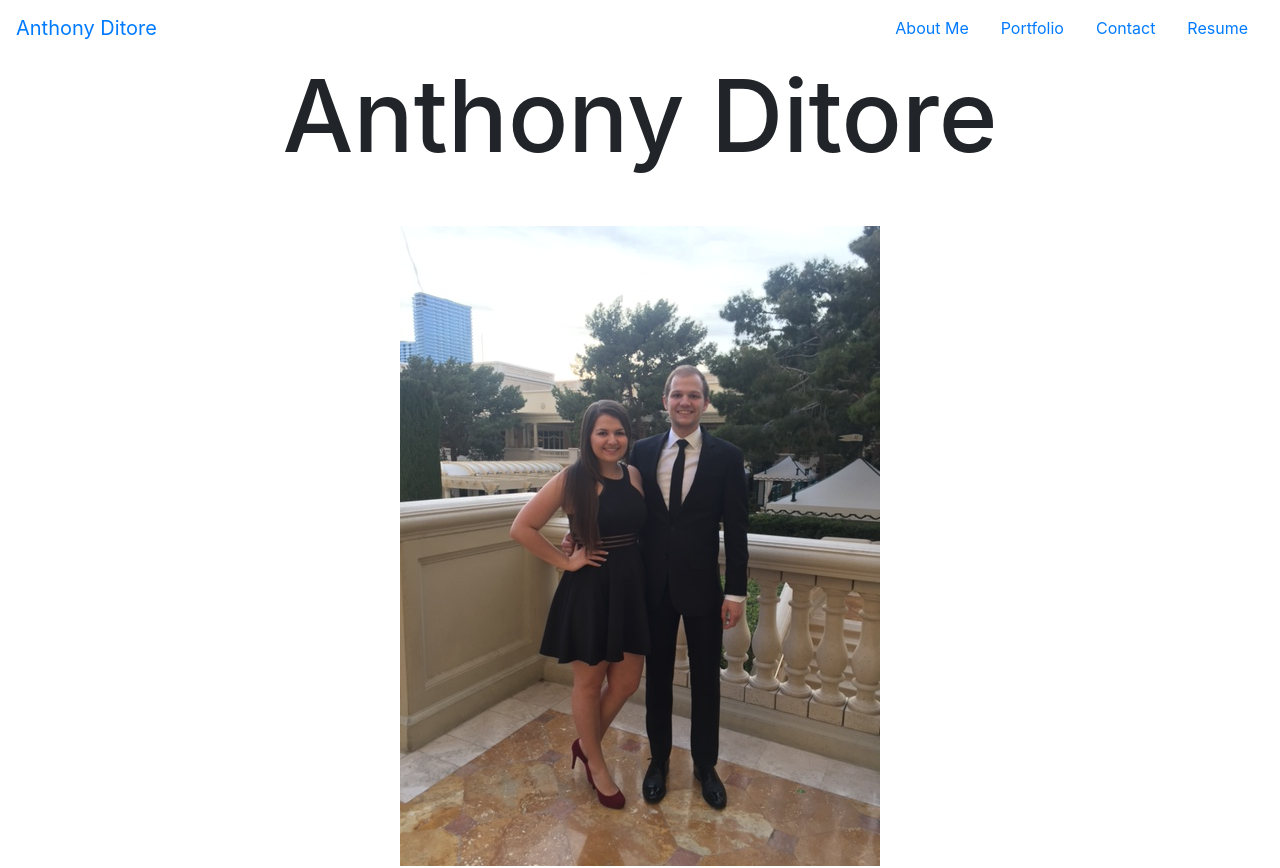
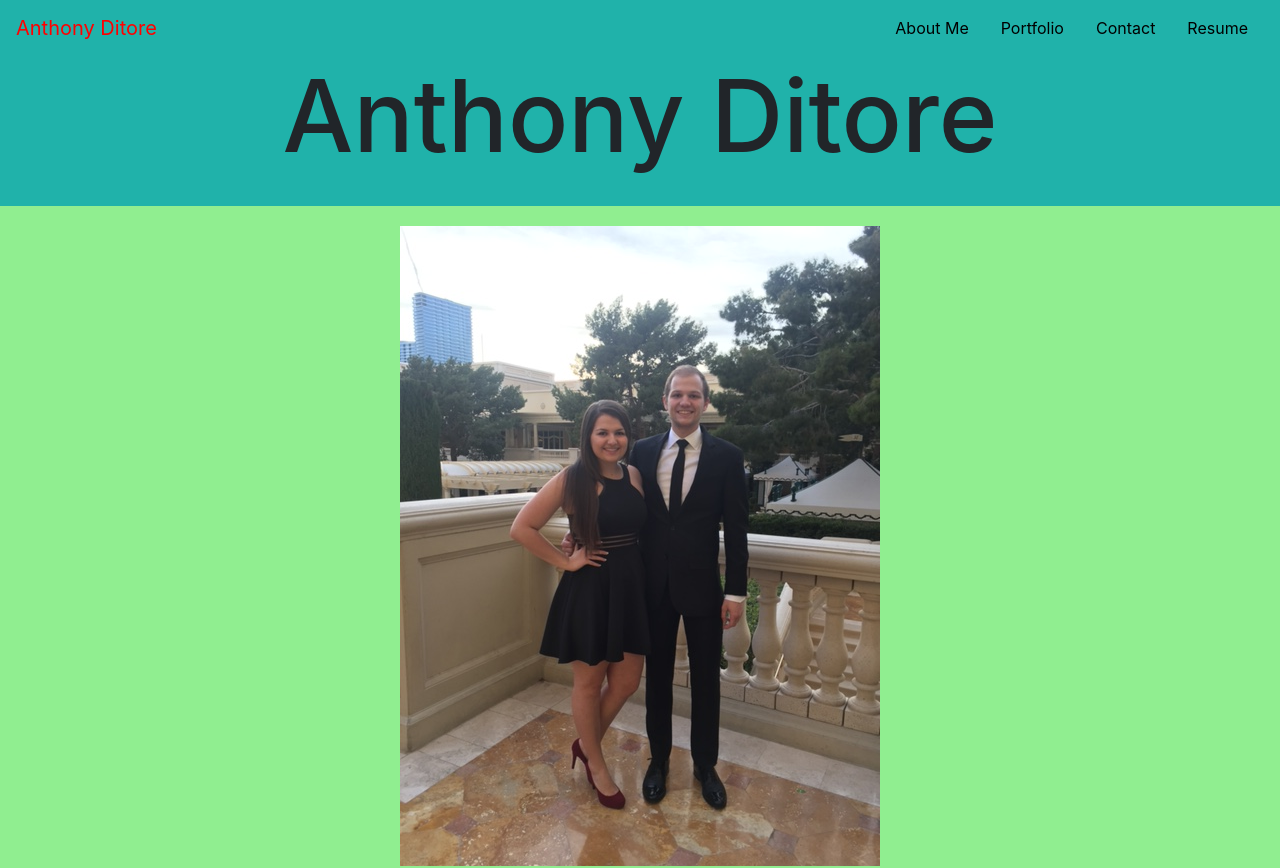
Before and after one commit to aditore/reactPortfolio, a React (Create React App) app: page /myWork in a window 1280 px wide. Shown: the top 868 px of the page. Built offline with nearby package versions, Linux system fonts and the light colour scheme.

Commit message:
add color scheme and working on navbar

```diff
--- a/src/App.css
+++ b/src/App.css
@@ -1,6 +1,12 @@
+/* body */
+body {
+  background-color: lightseagreen;
+}
+
 /* main */
 main {
   min-height: calc(100vh - 367px);
+  background-color: lightgreen;
 }
 
 /* navbar.js */
@@ -10,6 +16,18 @@ main {
 
 .navbarLink {
   flex-direction: row;
+}
+
+.nav-link, .navbarHead {
+  color: black;
+}
+
+.nav-link:hover, .navbarHead:hover {
+  color: white;
+}
+
+.activePage {
+  color: red;
 }
 
 /* header.js */
--- a/src/components/navbar.js
+++ b/src/components/navbar.js
@@ -1,23 +1,37 @@
 import React from 'react'
 // import { Nav } from 'react-bootstrap'
-import { NavLink } from 'react-router-dom';
+import { NavLink, useLocation } from 'react-router-dom';
 
 function NavbarTop(props) {
+    const location = useLocation();
+
+    const activePage = location.pathname;
+
     return (
         <nav className='navbar navbar-expand-lg navbarTop'>
-            <NavLink className='navbar-brand navbarHead' to='/'>Anthony Ditore</NavLink>
+            {activePage === '/' ?
+            ( <NavLink className='navbar-brand navbarHead activePage' to='/'>Anthony Ditore</NavLink> )
+            : ( <NavLink className='navbar-brand navbarHead' to='/'>Anthony Ditore</NavLink> )}
             <ul className='navbar-nav navbarLink'>
                 <li className='nav-item px-2'>
-                    <NavLink className='nav-link' to='/aboutMe'>About Me</NavLink>
+                    {activePage === '/aboutMe' ?
+                    ( <NavLink className='nav-link activePage' to='/aboutMe'> About Me</NavLink> )
+                    : ( <NavLink className='nav-link' to='/aboutMe'> About Me</NavLink> )}
                 </li>
                 <li className='nav-item px-2'>
-                    <NavLink className='nav-link' to='/myWork'>Portfolio</NavLink>
+                    {activePage === '/myWork' ?
+                    ( <NavLink className='nav-link activePage' to='/myWork'>Portfolio</NavLink> )
+                    : ( <NavLink className='nav-link' to='/myWork'>Portfolio</NavLink> )}
                 </li>
                 <li className='nav-item px-2'>
-                    <NavLink className='nav-link' to='/contact'>Contact</NavLink>
+                    {activePage === '/contact' ?
+                    ( <NavLink className='nav-link activePage' to='/contact'>Contact</NavLink> )
+                    : ( <NavLink className='nav-link' to='/contact'>Contact</NavLink> )}
                 </li>
                 <li className='nav-item px-2'>
-                    <NavLink className='nav-link' to='/resume'>Resume</NavLink>
+                    {activePage === '/resume' ?
+                    ( <NavLink className='nav-link activePage' to='/resume'>Resume</NavLink> )
+                    : ( <NavLink className='nav-link' to='/resume'>Resume</NavLink> )}
                 </li>
             </ul>
         </nav>
```
